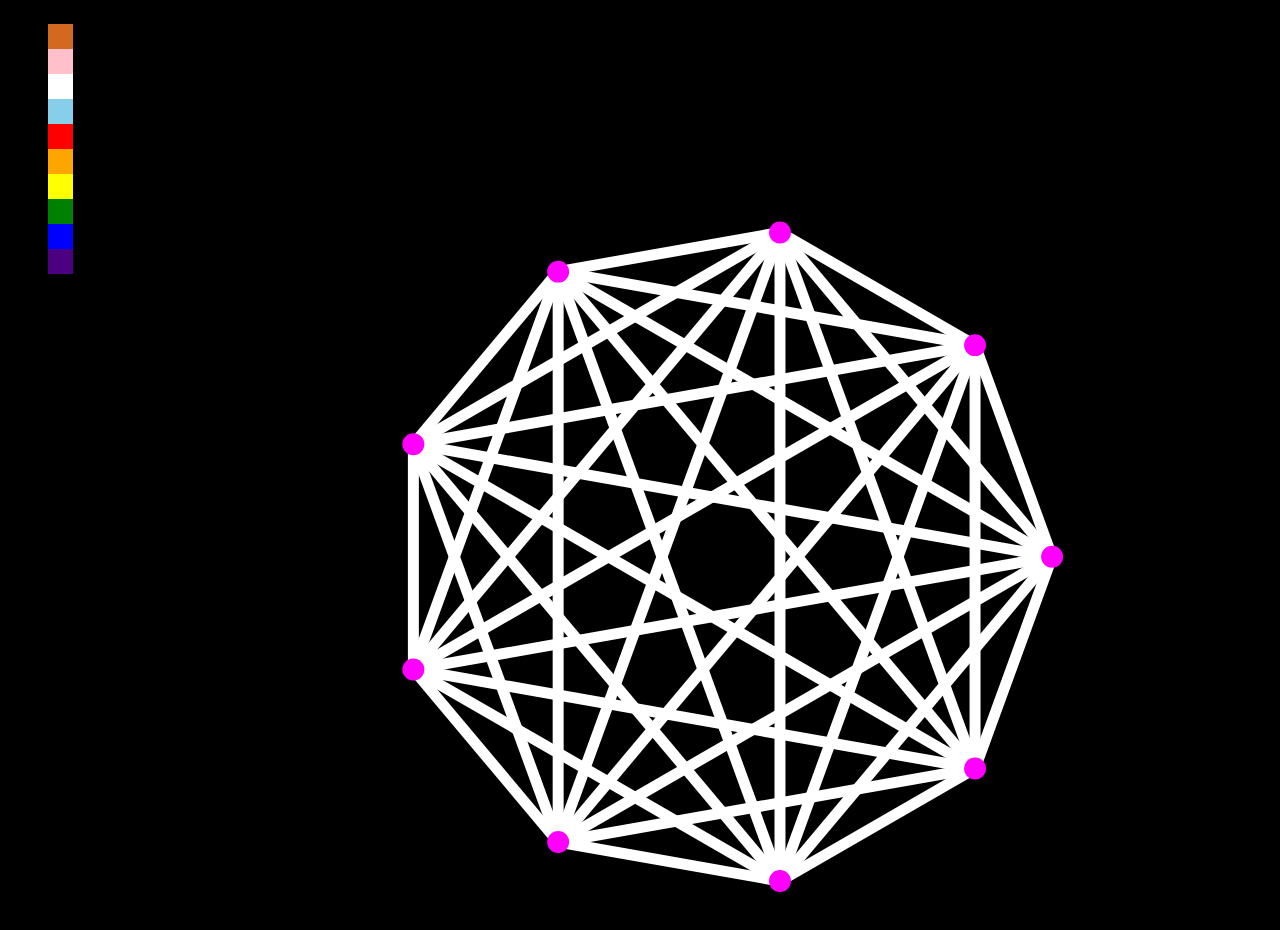
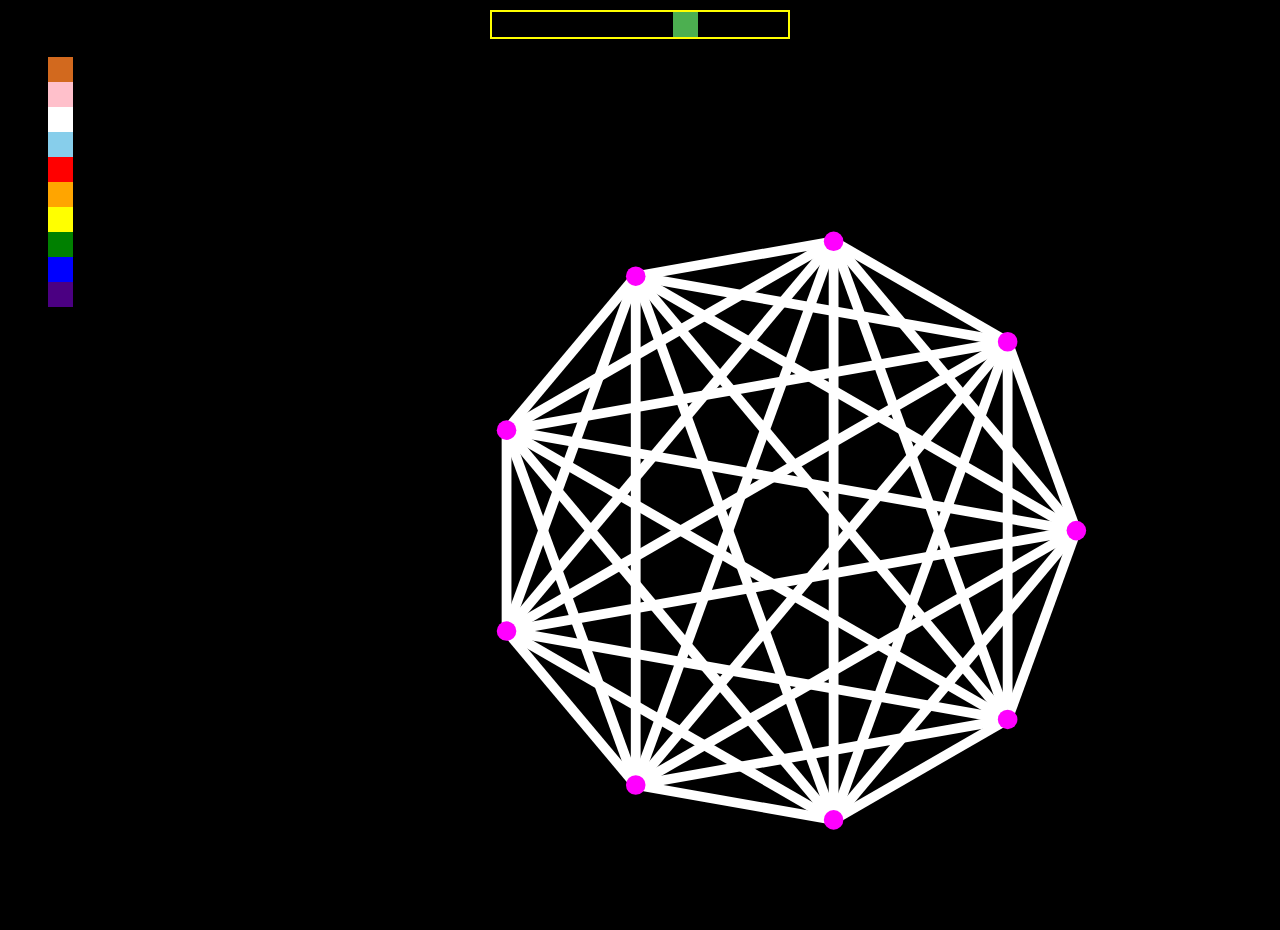
Before and after one commit to tqueer/tqueer.github.io, a plain HTML site: page index.html in a window 1280 px wide. Drawn offline with Linux system fonts and the light colour scheme.

Commit message:
rainbow grap

```diff
--- a/index.html
+++ b/index.html
@@ -1,23 +1,19 @@
 <style>
-    #proof {
-        background-color: black;
-        min-width: 35em;
-        /* position the proof in the top left
-           and fill the viewport */
-        /* position: absolute;
-        top: 0; left: 0;
-        width: 100vw;
-        height: 100vh; */
-    }
-
     #interactive-coloring {
         display: flex;
-        flex-flow: row nowrap;
+        flex-flow: row nowrap; /* Changed from column to row */
     }
 
     .palette {
+        width: 20%; /* Adjusted width */
         min-width: 10%;
         list-style: none;
+    }
+
+    #proof {
+        background-color: black;
+        width: 80%; /* Adjusted width */
+        min-width: 35em;
     }
     .palette > li {
         width: 25px;
@@ -28,12 +24,56 @@
         color: white;
         background: black;
     }
-
     .edge {
         stroke: white;
     }
+      /* Style for the vertical slider and its container */
+    .slider-container {
+        /* transform: rotate(-90deg);
+        transform-origin: left top; */
+        margin-top: 5px; /* Adjust as needed */
+        display: flex;
+        flex-direction: column;
+        align-items: center;
+    }
+    .slider {
+        width: 300px; Adjust as needed
+        /* min-width: 10%; */
+        -webkit-appearance: none; /* Override default appearance */
+        appearance: none;
+        background: transparent;
+        outline: none;
+        border: 2px solid yellow;
+    }
+    /* Custom thumb handle on the slider */
+    .slider::-webkit-slider-thumb {
+        -webkit-appearance: none;
+        appearance: none;
+        width: 25px;
+        height: 25px;
+        background: #4CAF50; /* Green background for visibility */
+        cursor: pointer;
+    }
+    .slider::-moz-range-thumb {
+        width: 25px;
+        height: 25px;
+        background: #4CAF50;
+        cursor: pointer;
+    }
+    /* Style for the slider label */
+    .slider-label {
+        writing-mode: tb-rl;
+        transform: rotate(180deg);
+        margin-bottom: 10px;
+        color: white;
+    }
 </style>
-<!-- this is a comment-->
+
+<div class="slider-container">
+    <!-- Vertical Slider for node adjustment -->
+    <input type="range" min="3" max="12" value="9" class="slider" id="nodeSlider">
+</div>
+
 <div id="interactive-coloring">
     <ul class="palette">
         <li style="background: chocolate;" class="swatch"></li>
@@ -48,11 +88,13 @@
         <li style="background: indigo;" class="swatch"></li>
         <!-- <li style="background: violet;" class="swatch"></li> -->
     </ul>
+
     <svg id="proof" viewBox="-5 -5 10 10">
     </svg>
+
 </div>
+
 <script>
-
     function mksvg(tag, attrs={}, dead=null, ns='http://www.w3.org/2000/svg') {
         let el = attrs['id'] && document.getElementById(attrs.id)
         if (!el) el = document.createElementNS(ns, tag)
@@ -63,7 +105,12 @@ function mksvg(tag, attrs={}, dead=null, ns='http://www.w3.org/2000/svg') {
         return el
     }
 
-function drawClique(n=12, svg=proof) {
+    function drawClique(n=9, svg=document.getElementById('proof')) {
+        svg.innerHTML = '';
+//    // Adjusted dynamic viewBox for smaller graph size
+//    const viewBoxSize = 30 + (n - 9) * 3; // Increased for smaller graph
+//         svg.setAttribute('viewBox', `-${viewBoxSize/2} -${viewBoxSize/2} ${viewBoxSize} ${viewBoxSize}`);
+
         const points = [...centerpoints(n, 3)]
     const dead = new Set(svg.querySelectorAll('.edge, .node'))
 
@@ -104,7 +151,12 @@ function drawClique(n=12, svg=proof) {
     }
 }
 
-addEventListener('click', function(evt) {
+
+// Event listeners for color swatches, click and touch events
+addEventListener('click', handleColorChange);
+addEventListener('touchstart', handleColorChange);
+
+function handleColorChange(evt) {
     if (evt.target.matches('.swatch')) {
         this._selectedColor = evt.target.style.backgroundColor;
     }
@@ -112,7 +164,14 @@ addEventListener('click', function(evt) {
         console.log(evt.target, this._selectedColor)
         evt.target.style.stroke = this._selectedColor || 'red'
     }
-})
+}
+
+// Event listener for the slider
+document.getElementById('nodeSlider').addEventListener('input', function() {
+    drawClique(this.value);
+});
+
+
 
 function *centerpoints(n, rx=1.0, ry=rx) {
     for (let i = 0; i < n; ++i) {
```
Lines whose indentation alone changed are shown as unchanged.
